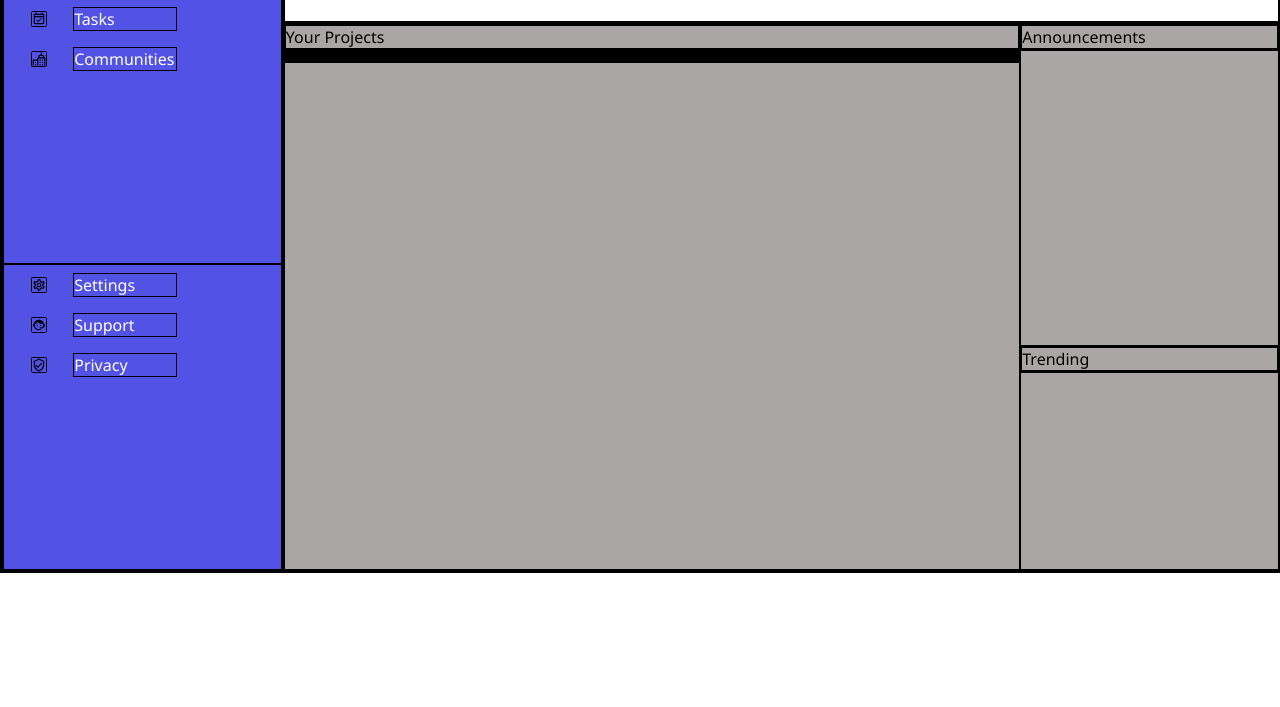
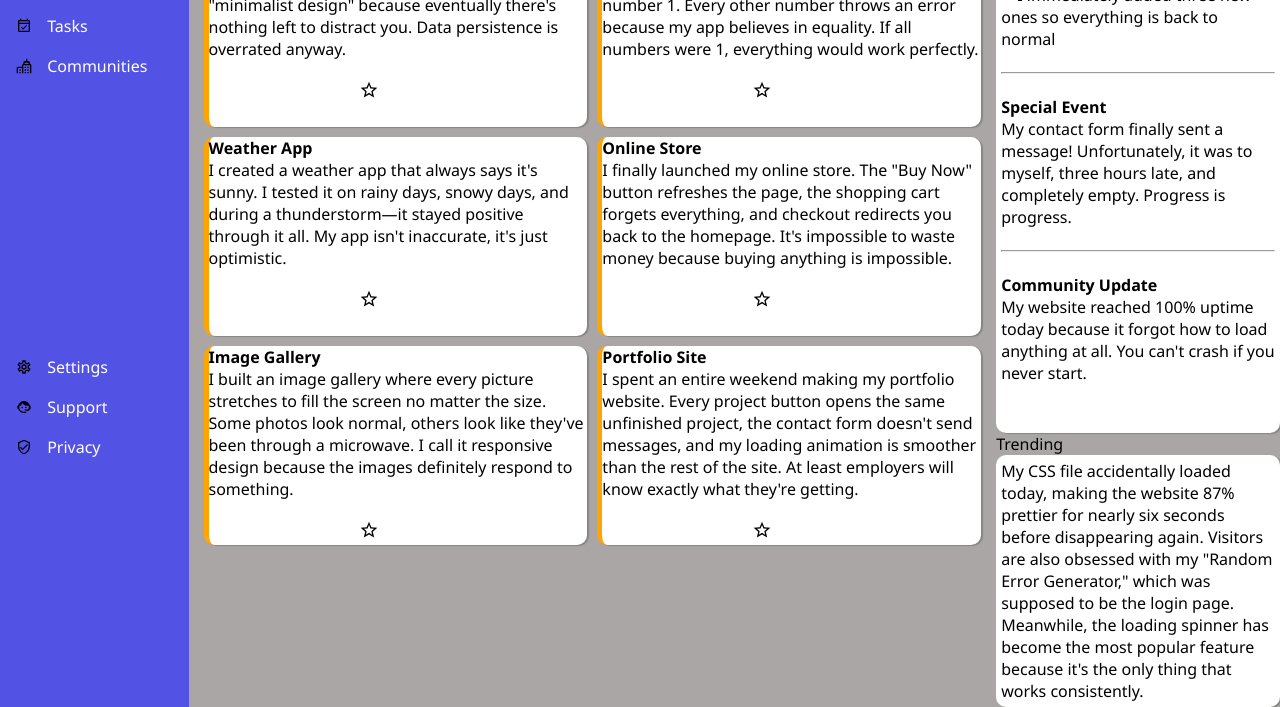
Before and after one commit to Kalu-C-Michael/admin-dashboard, a plain HTML site: page index.html in a window 1280 px wide. Shown: the part 229-936 px from the top of the page. Before the commit the page ends 802 px from the top, so only its background shows below. Drawn offline with Linux system fonts and the light colour scheme.

Commit message:
i'm tired abeg

```diff
--- a/index.html
+++ b/index.html
@@ -63,22 +63,76 @@
     <main>
         <section class="projects-container">
             <p>Your Projects</p>
-            <div class="projects">
-                <div></div>
-                <div></div>
-                <div></div>
-                <div></div>
-                <div></div>
-                <div></div>
+            <div class="your-projects">
+                <div class="projects">
+                    <h4>Notes App</h4>
+                    <p>
+                        I built a notes app that automatically deletes your notes after you refresh the page. I call it "minimalist design" because eventually there's nothing left to distract you. Data persistence is overrated anyway.
+                    </p>
+                    <img src="assets/star-outline.svg" alt="star">
+                </div>
+                <div class="projects">
+                    <h4>Calculator</h4>
+                    <p>
+                        I made a calculator that can add, subtract, multiply, and divide... as long as you only use the number 1. Every other number throws an error because my app believes in equality. If all numbers were 1, everything would work perfectly.
+                    </p>
+                    <img src="assets/star-outline.svg" alt="star">
+                </div>
+                <div class="projects">
+                    <h4>Weather App</h4>
+                    <p>
+                        I created a weather app that always says it's sunny. I tested it on rainy days, snowy days, and during a thunderstorm—it stayed positive through it all. My app isn't inaccurate, it's just optimistic.
+
+                    </p>
+                    <img src="assets/star-outline.svg" alt="star">
+                </div>
+                <div class="projects">
+                    <h4>Online Store</h4>
+                    <p>
+                        I finally launched my online store. The "Buy Now" button refreshes the page, the shopping cart forgets everything, and checkout redirects you back to the homepage. It's impossible to waste money because buying anything is impossible.
+                    </p>
+                    <img src="assets/star-outline.svg" alt="star">
+                </div>
+                <div class="projects">
+                    <h4>Image Gallery</h4>
+                    <p>
+                        I built an image gallery where every picture stretches to fill the screen no matter the size. Some photos look normal, others look like they've been through a microwave. I call it responsive design because the images definitely respond to something.
+                    </p>
+                    <img src="assets/star-outline.svg" alt="star">
+                </div>
+                <div class="projects">
+                    <h4>Portfolio Site</h4>
+                    <p>
+                        I spent an entire weekend making my portfolio website. Every project button opens the same unfinished project, the contact form doesn't send messages, and my loading animation is smoother than the rest of the site. At least employers will know exactly what they're getting.
+                    </p>
+                    <img src="assets/star-outline.svg" alt="star">
+                </div>
             </div>
         </section>
         <section class="announcements-container">
             <p>Announcements</p>
-            <div class="announcements"></div>
+            <div class="announcements">
+                <h4>Breaking News</h4>
+                <p>
+                    I accidentally fixed one of the bugs on my website. Don't worry though—I immediately added three new ones so everything is back to normal
+                </p><br><hr><br>
+                <h4>Special Event</h4>
+                <p>
+                   My contact form finally sent a message! Unfortunately, it was to myself, three hours late, and completely empty. Progress is progress.
+                </p><br><hr><br>
+                <h4>Community Update</h4>
+                <p>
+                   My website reached 100% uptime today because it forgot how to load anything at all. You can't crash if you never start.
+                </p><br><br>
+            </div>
         </section>
         <section class="trending-container">
             <p>Trending</p>
-            <div class="trending"></div>
+            <div class="trending">
+                <p>
+                    My CSS file accidentally loaded today, making the website 87% prettier for nearly six seconds before disappearing again. Visitors are also obsessed with my "Random Error Generator," which was supposed to be the login page. Meanwhile, the loading spinner has become the most popular feature because it's the only thing that works consistently.
+                </p>
+            </div>
         </section>
     </main>
 </body>
--- a/styles.css
+++ b/styles.css
@@ -8,7 +8,6 @@ html {
     box-sizing: border-box;
     margin: 0;
     padding: 0;
-    border: 1px solid black;
     font-family: 'Segoe UI', Tahoma, Geneva, Verdana, sans-serif;
 }
 
@@ -39,6 +38,7 @@ aside {
     text-align: center;
     justify-content: start;
     align-items: center;
+    padding: 10px;
 }
 
 .dashboard img {
@@ -156,6 +156,34 @@ main {
     grid-area: projects;
 }
 
+.your-projects {
+    display: grid;
+    grid-template-columns: 1fr 1fr;
+    grid-template-rows: 1fr 1fr 1fr;
+    margin: 15px;
+    gap: 10px;
+}
+
+.projects, .announcements, .trending {
+    border-left: 5px solid orange;
+    border-radius: 10px;
+    box-shadow: 2px 1px 1px rgba(0, 0, 0, 0.2);
+    background-color: white;
+}
+
+.announcements, .trending {
+    border: 5px solid white;
+}
+
+.projects p {
+    margin-bottom: 20px;
+}
+.projects img {
+    height: 20px;
+    width: 20px;
+    margin-left: 150px;
+}
+
 .announcements-container {
     grid-area: announcements;
 }
```
